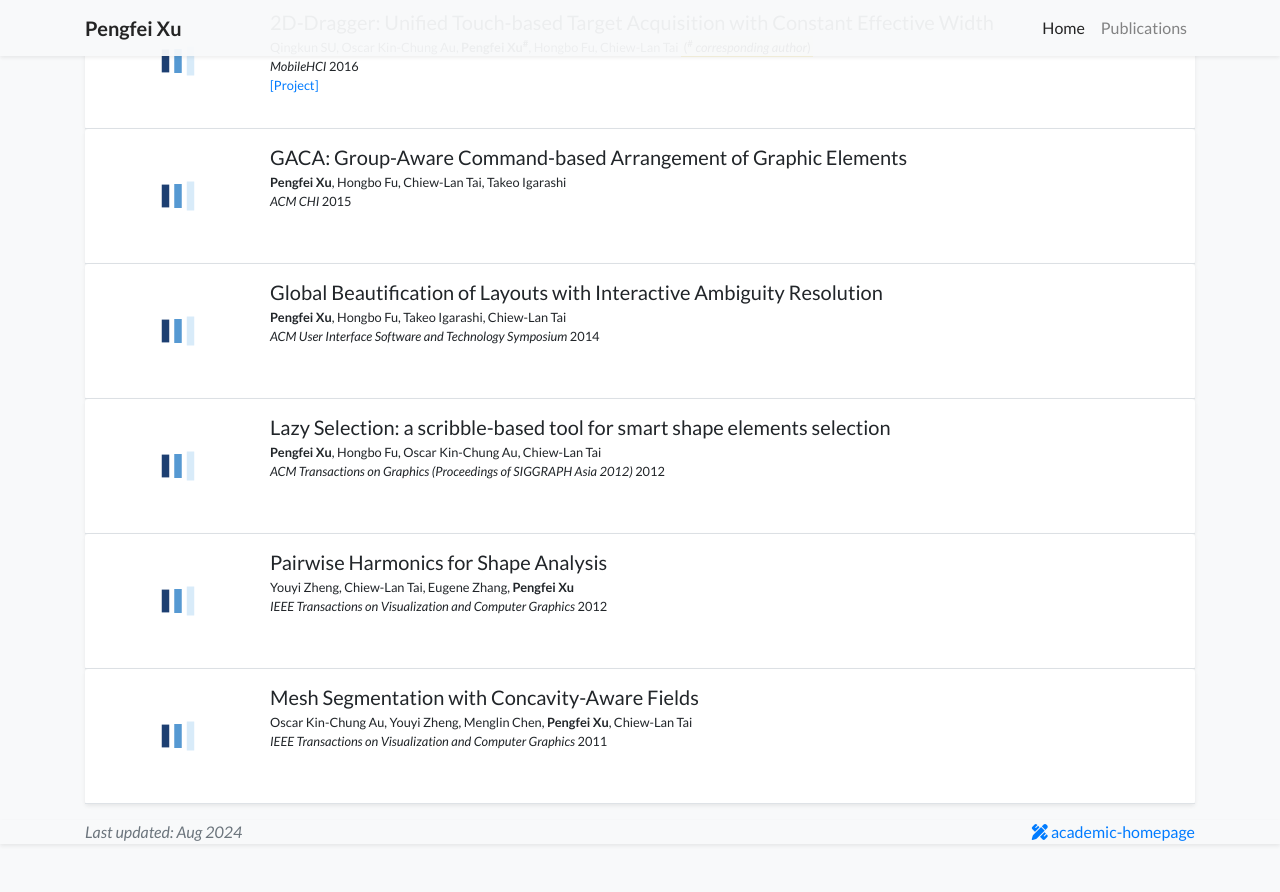
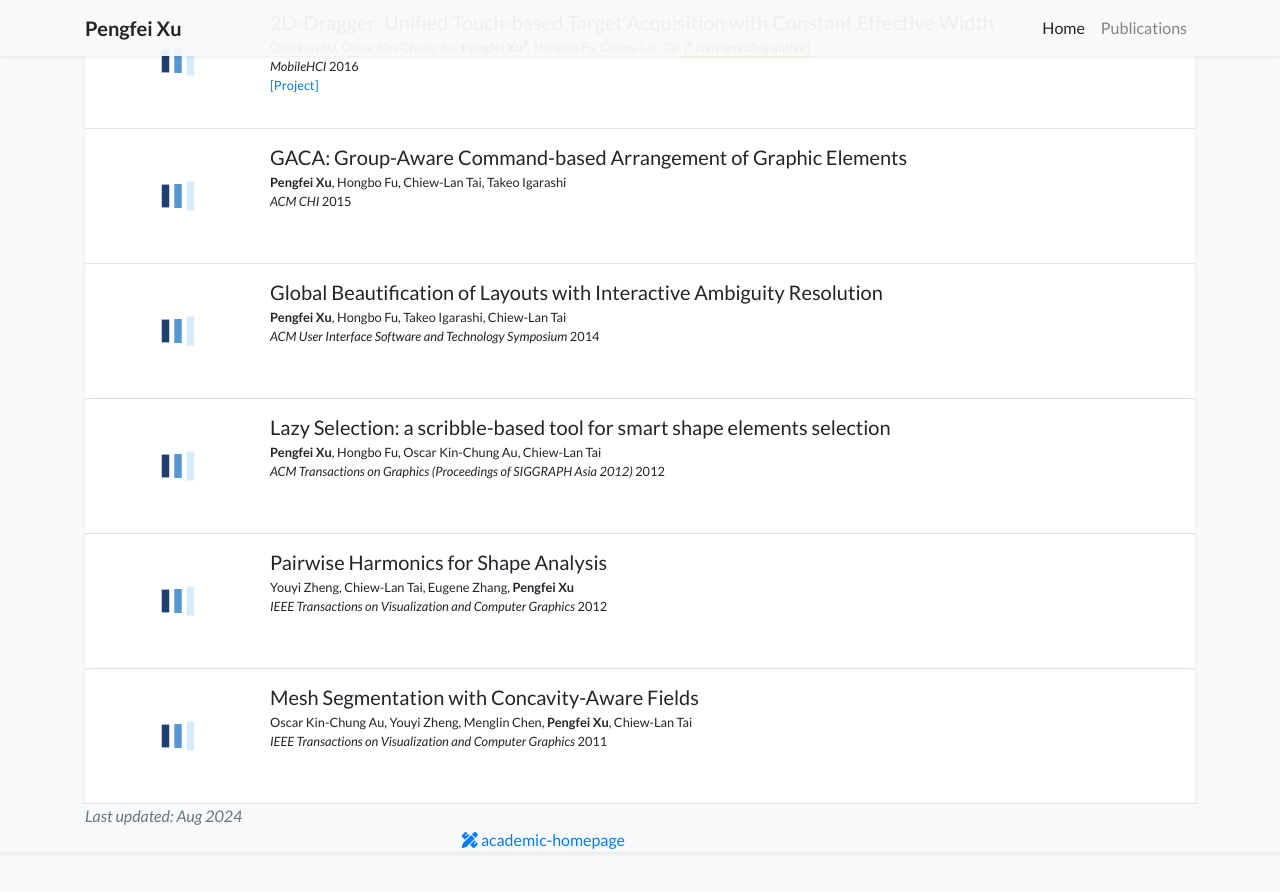
Before and after one commit to pengfei-xv/pengfei-xv.github.io, a Jekyll site: the page built from index.html, in a window 1280 px wide and 900 px high, scrolled down 2677 px. Shown: the top 892 px of the window. Built offline with Jekyll 4.4.1, drawn with Linux system fonts in a browser that asks for light colours; a style sheet for code colours, icons or effects is not loaded.

Commit message:
Update footer.html

```diff
--- a/_includes/footer.html
+++ b/_includes/footer.html
@@ -1,4 +1,21 @@
 <!-- <footer class="footer">
+    <div class="container">
+        <div class="row my-3">
+            <div class="col-6">
+                <div class="text-muted">
+                    <i>Last updated: {{ "now" | date: "%b %Y" }}</i>
+                </div>
+            </div>
+            <div class="col-6">
+                <div class="text-right text-muted">
+                    {{ site.data.display.footer_text }}
+                </div>
+            </div>
+        </div>
+    </div>
+</footer> -->
+
+<!-- <footer class="footer footer-expand-sm footer-light bg-light mb-5 shadow-sm">
     <div class="container">
         <div class="row my-3">
             <div class="col-6">
@@ -17,17 +34,14 @@
 
 <footer class="footer footer-expand-sm footer-light bg-light mb-5 shadow-sm">
     <div class="container">
-        <div class="row my-3">
-            <div class="col-6">
         <div class="text-muted">
             <i>Last updated: {{ "now" | date: "%b %Y" }}</i>
         </div>
-            </div>
+
         <div class="col-6">
             <div class="text-right text-muted">
                 {{ site.data.display.footer_text }}
             </div>
         </div>
     </div>
-    </div>
 </footer>
```
Lines whose indentation alone changed are shown as unchanged.
